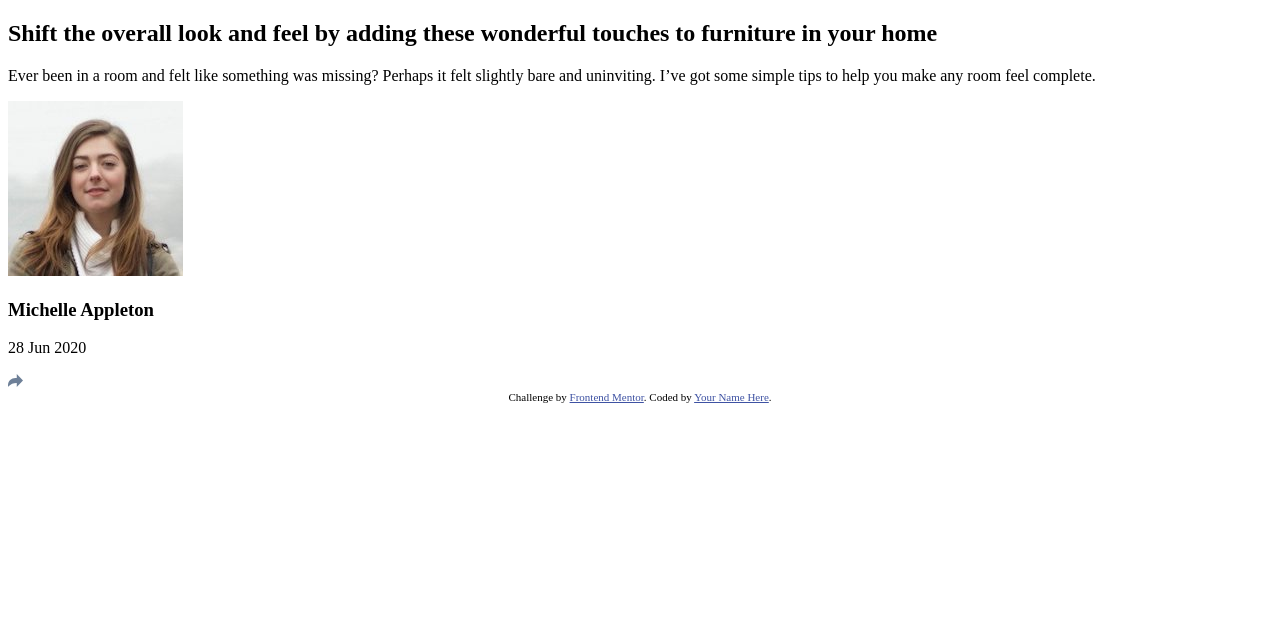
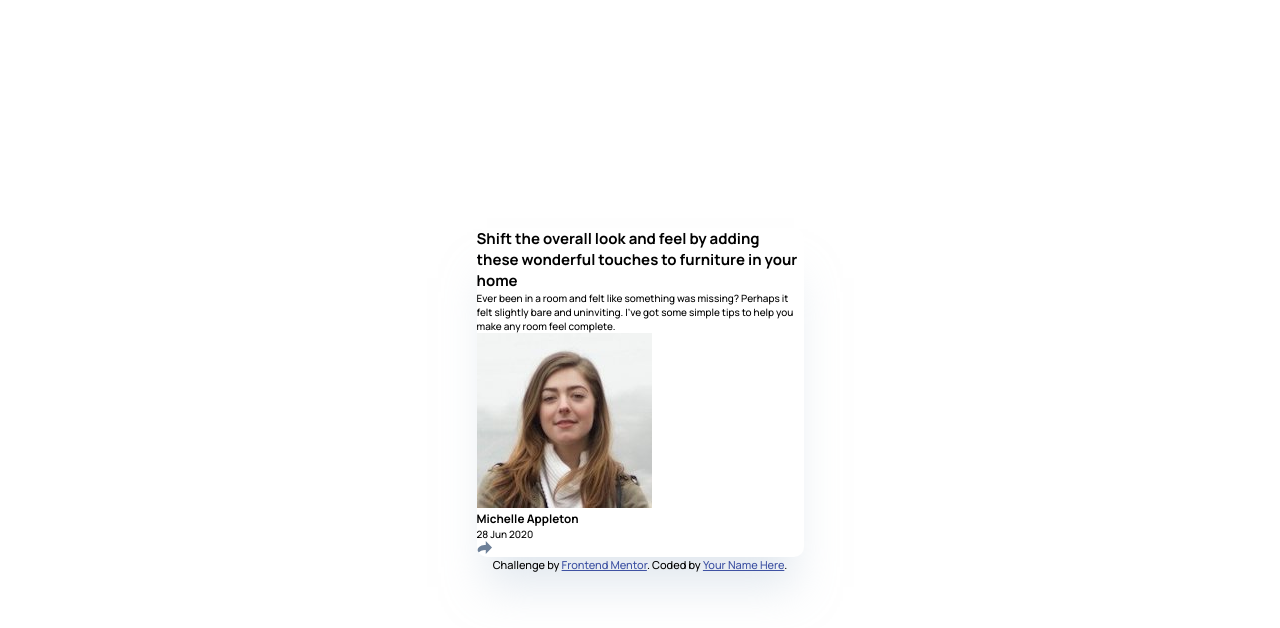
Before and after one commit to PrashantIndurkar/-Article-preview-component, a plain HTML site: page index.html in a window 1280 px wide. Drawn offline with Linux system fonts and the light colour scheme.

Commit message:
css added

```diff
--- a/style.css
+++ b/style.css
@@ -1,5 +1,39 @@
+@import url("https://fonts.googleapis.com/css2?family=Manrope:wght@500;700&display=swap");
+
+
+*,
+*::before,
+*::after {
+  margin: 0;
+  padding: 0;
+  box-sizing: inherit;
+}
 .img{
     background:url(./images/drawers.jpg);
     width: 100%;
     background-size: cover;
 }
+html {
+    box-sizing: border-box;
+    font-size: 62.5%;
+    height: 100%;
+  }
+
+  body {
+    min-height: 100%;
+    padding: 0 2.4rem;
+    background: var(--light-gray-blue);
+    font-family: "Manrope", sans-serif;
+
+    display: flex;
+    align-items: center;
+    justify-content: center;
+    flex-direction: column;
+  }
+
+  main {
+    max-width: 32.7rem;
+    border-radius: 1rem;
+    overflow: hidden;
+    box-shadow: 0px 40px 40px -10px rgba(201, 213, 225, 0.503415);
+  }
```
